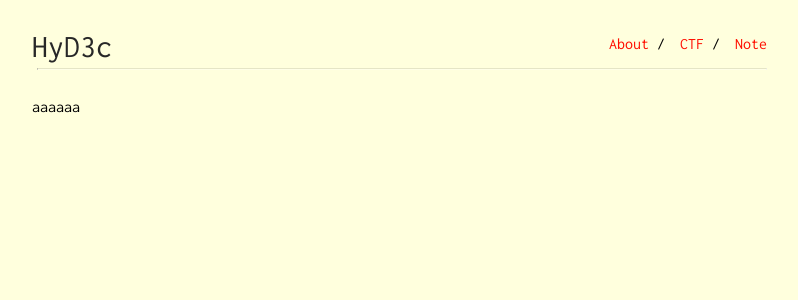
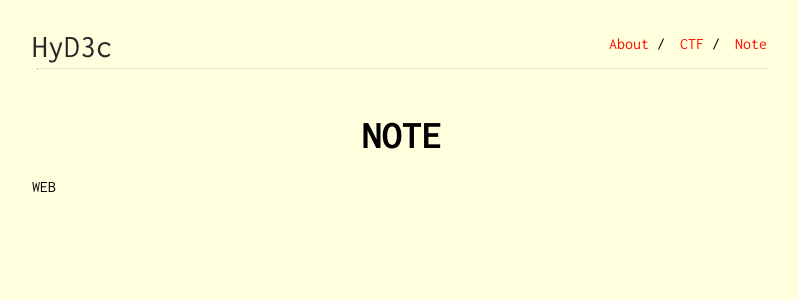
Before and after one commit to HyD3c/HyD3c.github.io, a Jekyll site: the page built from note.html, in a window 1280 px wide. Shown: the top 300 px of the page, without its empty margins (238-1036 px from the left). Built offline with Jekyll 4.4.1, drawn with Linux system fonts in a browser that asks for light colours; some web fonts are replaced.

Commit message:
Update note.html

```diff
--- a/note.html
+++ b/note.html
@@ -1,4 +1,29 @@
 ---
 layout: default
+title: NOTE
 ---
-aaaaaa
+{% for note in site.data.note %}
+  <div class="note-name">
+    {{note}}
+  </div>
+  {% for post in site.note %}
+    {% if post.private == true %}
+        {% continue %}
+    {% endif %}
+    {% if post.part == note %}
+    <div class="post-card">
+        <a class="title" href="{{site.baseurl}}{{ post.url }}">
+            {{ post.title }}
+        </a>
+
+        <div class="details">
+            <b>{{ post.date | date: "%d %B %Y" }}</b>
+
+        </div>
+    </div>
+    {% if forloop.last == false %}
+    <hr>
+    {% endif %}
+    {% endif %}
+  {% endfor %}
+{% endfor %}
```
